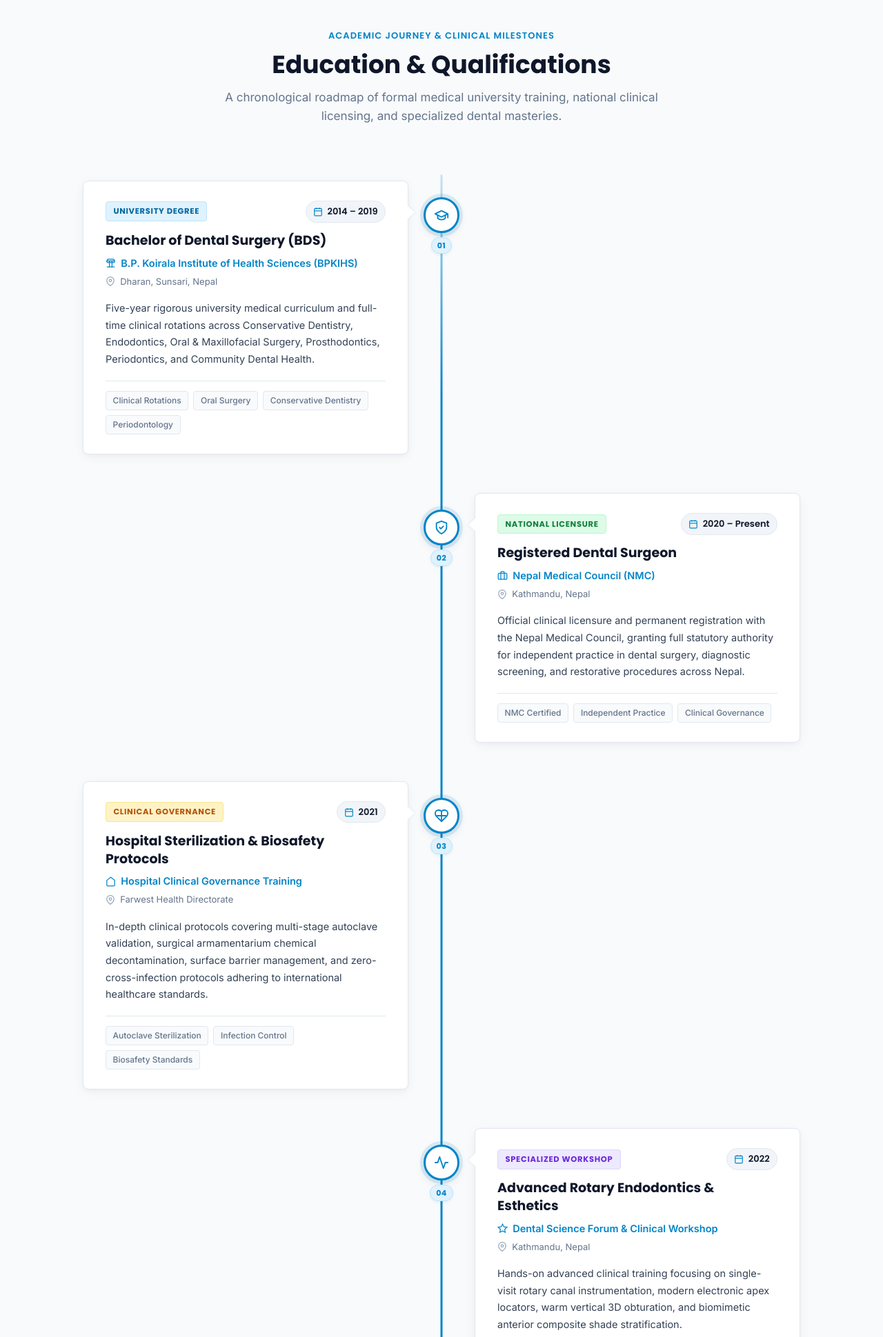
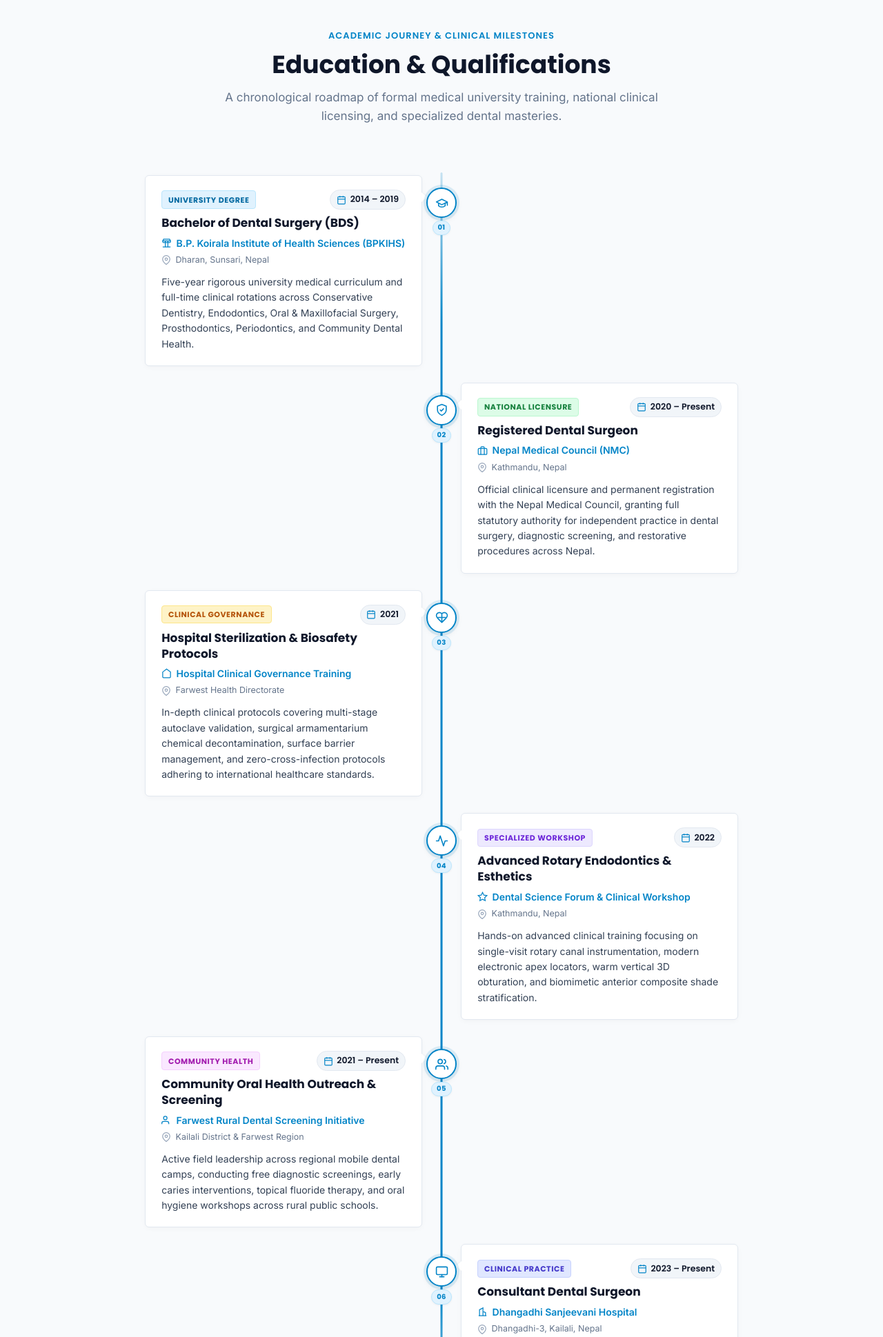
Before and after one commit to gangasagar12/DR.-Amrit, a PHP site: page /doctor/index.html in a window 1280 px wide. Shown: the part 3348-5287 px from the top of the page at 69% size. Run offline with PHP 8.4, Linux system fonts and the light colour scheme; data comes from the database, SQL or seed files in the repository; data that the repository does not hold is empty; some libraries are stand-ins or nearby versions.

Commit message:
Reduce spacing and margins between left and right education cards and remove tags

```diff
--- a/index.html
+++ b/index.html
@@ -23,7 +23,7 @@
   <link href="https://fonts.googleapis.com/css2?family=Inter:wght@400;500;600;700&family=Poppins:wght@500;600;700&display=swap" rel="stylesheet">
 
   <!-- Main Stylesheet -->
-  <link rel="stylesheet" href="style.css?v=2.2">
+  <link rel="stylesheet" href="style.css?v=2.3">
 </head>
 <body>
 
@@ -332,12 +332,6 @@
                 <p class="timeline-desc">
                   Five-year rigorous university medical curriculum and full-time clinical rotations across Conservative Dentistry, Endodontics, Oral &amp; Maxillofacial Surgery, Prosthodontics, Periodontics, and Community Dental Health.
                 </p>
-                <div class="timeline-tags">
-                  <span class="t-tag">Clinical Rotations</span>
-                  <span class="t-tag">Oral Surgery</span>
-                  <span class="t-tag">Conservative Dentistry</span>
-                  <span class="t-tag">Periodontology</span>
-                </div>
               </article>
             </div>
 
@@ -374,11 +368,6 @@
                 <p class="timeline-desc">
                   Official clinical licensure and permanent registration with the Nepal Medical Council, granting full statutory authority for independent practice in dental surgery, diagnostic screening, and restorative procedures across Nepal.
                 </p>
-                <div class="timeline-tags">
-                  <span class="t-tag">NMC Certified</span>
-                  <span class="t-tag">Independent Practice</span>
-                  <span class="t-tag">Clinical Governance</span>
-                </div>
               </article>
             </div>
 
@@ -415,11 +404,6 @@
                 <p class="timeline-desc">
                   In-depth clinical protocols covering multi-stage autoclave validation, surgical armamentarium chemical decontamination, surface barrier management, and zero-cross-infection protocols adhering to international healthcare standards.
                 </p>
-                <div class="timeline-tags">
-                  <span class="t-tag">Autoclave Sterilization</span>
-                  <span class="t-tag">Infection Control</span>
-                  <span class="t-tag">Biosafety Standards</span>
-                </div>
               </article>
             </div>
 
@@ -455,11 +439,6 @@
                 <p class="timeline-desc">
                   Hands-on advanced clinical training focusing on single-visit rotary canal instrumentation, modern electronic apex locators, warm vertical 3D obturation, and biomimetic anterior composite shade stratification.
                 </p>
-                <div class="timeline-tags">
-                  <span class="t-tag">Rotary RCT</span>
-                  <span class="t-tag">3D Obturation</span>
-                  <span class="t-tag">Biomimetic Esthetics</span>
-                </div>
               </article>
             </div>
 
@@ -498,11 +477,6 @@
                 <p class="timeline-desc">
                   Active field leadership across regional mobile dental camps, conducting free diagnostic screenings, early caries interventions, topical fluoride therapy, and oral hygiene workshops across rural public schools.
                 </p>
-                <div class="timeline-tags">
-                  <span class="t-tag">Preventive Camps</span>
-                  <span class="t-tag">School Dental Health</span>
-                  <span class="t-tag">Community Screening</span>
-                </div>
               </article>
             </div>
 
@@ -540,11 +514,6 @@
                 <p class="timeline-desc">
                   Providing full-spectrum restorative, endodontic, prosthetic crown &amp; bridge, periodontal gum therapy, and atraumatic minor oral surgical extractions with modern hospital facilities and patient-centered protocols.
                 </p>
-                <div class="timeline-tags">
-                  <span class="t-tag">Hospital Dentistry</span>
-                  <span class="t-tag">Rotary Endodontics</span>
-                  <span class="t-tag">Oral Surgery</span>
-                </div>
               </article>
             </div>
 
--- a/style.css
+++ b/style.css
@@ -553,21 +553,21 @@ button {
 }
 
 .education-timeline-wrapper {
-  max-width: 1040px;
-  margin: 3.5rem auto 0;
+  max-width: 860px;
+  margin: 2.25rem auto 0;
   position: relative;
 }
 
 .education-timeline {
   position: relative;
-  padding: 1.5rem 0 2rem;
+  padding: 1rem 0 1.5rem;
 }
 
 /* Continuous Center Line Running From Top to Bottom */
 .timeline-center-line {
   position: absolute;
-  top: 15px;
-  bottom: 15px;
+  top: 12px;
+  bottom: 12px;
   left: 50%;
   width: 3px;
   transform: translateX(-50%);
@@ -585,7 +585,7 @@ button {
 .timeline-item {
   position: relative;
   width: 100%;
-  margin-bottom: 3.5rem;
+  margin-bottom: 1.5rem;
   display: flex;
   align-items: flex-start;
 }
@@ -598,7 +598,7 @@ button {
 .timeline-marker {
   position: absolute;
   left: 50%;
-  top: 24px;
+  top: 18px;
   transform: translate(-50%, 0);
   z-index: 4;
   display: flex;
@@ -608,37 +608,37 @@ button {
 }
 
 .marker-circle {
-  width: 52px;
-  height: 52px;
+  width: 44px;
+  height: 44px;
   border-radius: 50%;
   background: var(--bg-white);
-  border: 3px solid #0284c7;
+  border: 2.5px solid #0284c7;
   color: #0284c7;
   display: flex;
   align-items: center;
   justify-content: center;
-  box-shadow: 0 0 0 5px rgba(2, 132, 199, 0.12), 0 4px 14px rgba(15, 23, 42, 0.1);
+  box-shadow: 0 0 0 4px rgba(2, 132, 199, 0.12), 0 3px 10px rgba(15, 23, 42, 0.08);
   transition: all 0.25s cubic-bezier(0.4, 0, 0.2, 1);
 }
 
 .marker-icon {
-  width: 22px;
-  height: 22px;
+  width: 19px;
+  height: 19px;
   stroke: currentColor;
 }
 
 .marker-step {
   font-family: var(--font-heading);
-  font-size: 0.6875rem;
+  font-size: 0.625rem;
   font-weight: 700;
   color: #0284c7;
   background: #e0f2fe;
   border: 1px solid #bae6fd;
-  padding: 0.12rem 0.5rem;
+  padding: 0.08rem 0.42rem;
   border-radius: 999px;
-  margin-top: 6px;
-  letter-spacing: 0.05em;
-  box-shadow: 0 2px 4px rgba(15, 23, 42, 0.05);
+  margin-top: 4px;
+  letter-spacing: 0.04em;
+  box-shadow: 0 1px 3px rgba(15, 23, 42, 0.05);
 }
 
 /* Alternating Left and Right Placements */
@@ -653,55 +653,55 @@ button {
 /* Timeline Cards */
 .timeline-card {
   position: relative;
-  width: calc(50% - 48px);
+  width: calc(50% - 28px);
   background: var(--bg-white);
   border: 1px solid var(--border-light);
-  border-radius: var(--radius-lg);
-  padding: 1.75rem 2rem;
-  box-shadow: 0 4px 18px -2px rgba(15, 23, 42, 0.06), 0 2px 6px -1px rgba(15, 23, 42, 0.03);
+  border-radius: var(--radius-md);
+  padding: 1.25rem 1.45rem;
+  box-shadow: 0 2px 10px -2px rgba(15, 23, 42, 0.05);
   transition: transform 0.2s ease, box-shadow 0.2s ease, border-color 0.2s ease;
   z-index: 2;
 }
 
 .timeline-card:hover {
-  transform: translateY(-3px);
+  transform: translateY(-2px);
   border-color: #7dd3fc;
-  box-shadow: 0 12px 28px -4px rgba(2, 132, 199, 0.14), 0 4px 10px -2px rgba(15, 23, 42, 0.04);
+  box-shadow: 0 8px 20px -3px rgba(2, 132, 199, 0.12);
 }
 
 /* Marker Interaction on Card Hover */
 .timeline-item:hover .marker-circle {
-  transform: scale(1.1);
+  transform: scale(1.08);
   background-color: #0284c7;
   color: #ffffff;
-  box-shadow: 0 0 0 7px rgba(2, 132, 199, 0.25), 0 6px 18px rgba(2, 132, 199, 0.35);
+  box-shadow: 0 0 0 6px rgba(2, 132, 199, 0.22), 0 5px 14px rgba(2, 132, 199, 0.3);
 }
 
 /* Connector Pointers */
 .timeline-left .timeline-card::after {
   content: '';
   position: absolute;
-  top: 36px;
-  right: -10px;
+  top: 24px;
+  right: -8px;
   width: 0;
   height: 0;
-  border-top: 9px solid transparent;
-  border-bottom: 9px solid transparent;
-  border-left: 10px solid var(--bg-white);
-  filter: drop-shadow(2px 0 1px rgba(15, 23, 42, 0.04));
+  border-top: 7px solid transparent;
+  border-bottom: 7px solid transparent;
+  border-left: 8px solid var(--bg-white);
+  filter: drop-shadow(1px 0 1px rgba(15, 23, 42, 0.04));
 }
 
 .timeline-right .timeline-card::after {
   content: '';
   position: absolute;
-  top: 36px;
-  left: -10px;
+  top: 24px;
+  left: -8px;
   width: 0;
   height: 0;
-  border-top: 9px solid transparent;
-  border-bottom: 9px solid transparent;
-  border-right: 10px solid var(--bg-white);
-  filter: drop-shadow(-2px 0 1px rgba(15, 23, 42, 0.04));
+  border-top: 7px solid transparent;
+  border-bottom: 7px solid transparent;
+  border-right: 8px solid var(--bg-white);
+  filter: drop-shadow(-1px 0 1px rgba(15, 23, 42, 0.04));
 }
 
 /* Card Header */
@@ -710,18 +710,18 @@ button {
   align-items: center;
   justify-content: space-between;
   flex-wrap: wrap;
-  gap: 0.65rem;
-  margin-bottom: 0.85rem;
+  gap: 0.45rem;
+  margin-bottom: 0.5rem;
 }
 
 /* Category Badges */
 .timeline-badge {
   font-family: var(--font-heading);
-  font-size: 0.71875rem;
+  font-size: 0.6875rem;
   font-weight: 700;
   text-transform: uppercase;
-  letter-spacing: 0.06em;
-  padding: 0.25rem 0.65rem;
+  letter-spacing: 0.05em;
+  padding: 0.2rem 0.55rem;
   border-radius: var(--radius-sm);
   display: inline-flex;
   align-items: center;
@@ -766,16 +766,16 @@ button {
 /* Period Chip */
 .timeline-period {
   font-family: var(--font-heading);
-  font-size: 0.8125rem;
+  font-size: 0.78125rem;
   font-weight: 600;
   color: var(--text-dark);
   background-color: var(--bg-surface);
   border: 1px solid var(--border-light);
-  padding: 0.25rem 0.65rem;
+  padding: 0.2rem 0.55rem;
   border-radius: 999px;
   display: inline-flex;
   align-items: center;
-  gap: 0.4rem;
+  gap: 0.35rem;
   white-space: nowrap;
 }
 
@@ -786,27 +786,27 @@ button {
 /* Title & Meta */
 .timeline-title {
   font-family: var(--font-heading);
-  font-size: 1.1875rem;
-  font-weight: 700;
-  color: var(--text-dark);
-  margin-bottom: 0.5rem;
+  font-size: 1.0625rem;
+  font-weight: 700;
+  color: var(--text-dark);
+  margin-bottom: 0.35rem;
   line-height: 1.35;
 }
 
 .timeline-meta {
   display: flex;
   flex-direction: column;
-  gap: 0.25rem;
-  margin-bottom: 1rem;
+  gap: 0.2rem;
+  margin-bottom: 0.65rem;
 }
 
 .timeline-inst {
-  font-size: 0.90625rem;
+  font-size: 0.875rem;
   font-weight: 600;
   color: var(--accent-primary);
   display: inline-flex;
   align-items: center;
-  gap: 0.45rem;
+  gap: 0.4rem;
 }
 
 .timeline-inst svg {
@@ -815,11 +815,11 @@ button {
 }
 
 .timeline-loc {
-  font-size: 0.8125rem;
+  font-size: 0.78125rem;
   color: var(--text-muted);
   display: inline-flex;
   align-items: center;
-  gap: 0.45rem;
+  gap: 0.4rem;
 }
 
 .timeline-loc svg {
@@ -828,36 +828,15 @@ button {
 }
 
 .timeline-desc {
-  font-size: 0.90625rem;
+  font-size: 0.875rem;
   color: var(--text-body);
-  line-height: 1.7;
-  margin-bottom: 1.15rem;
-}
-
-/* Tags List */
+  line-height: 1.6;
+  margin-bottom: 0;
+}
+
+/* Tags List (Hidden as per user requirement) */
 .timeline-tags {
-  display: flex;
-  flex-wrap: wrap;
-  gap: 0.45rem;
-  padding-top: 0.85rem;
-  border-top: 1px solid var(--border-light);
-}
-
-.t-tag {
-  font-size: 0.75rem;
-  font-weight: 500;
-  color: var(--text-muted);
-  background-color: var(--bg-subtle);
-  border: 1px solid var(--border-light);
-  padding: 0.2rem 0.6rem;
-  border-radius: var(--radius-sm);
-  transition: all 0.15s ease;
-}
-
-.t-tag:hover {
-  background-color: var(--accent-light);
-  color: var(--accent-hover);
-  border-color: #bae6fd;
+  display: none !important;
 }
 
 /* Responsive Collapse for Tablet & Mobile (< 820px) */
```
